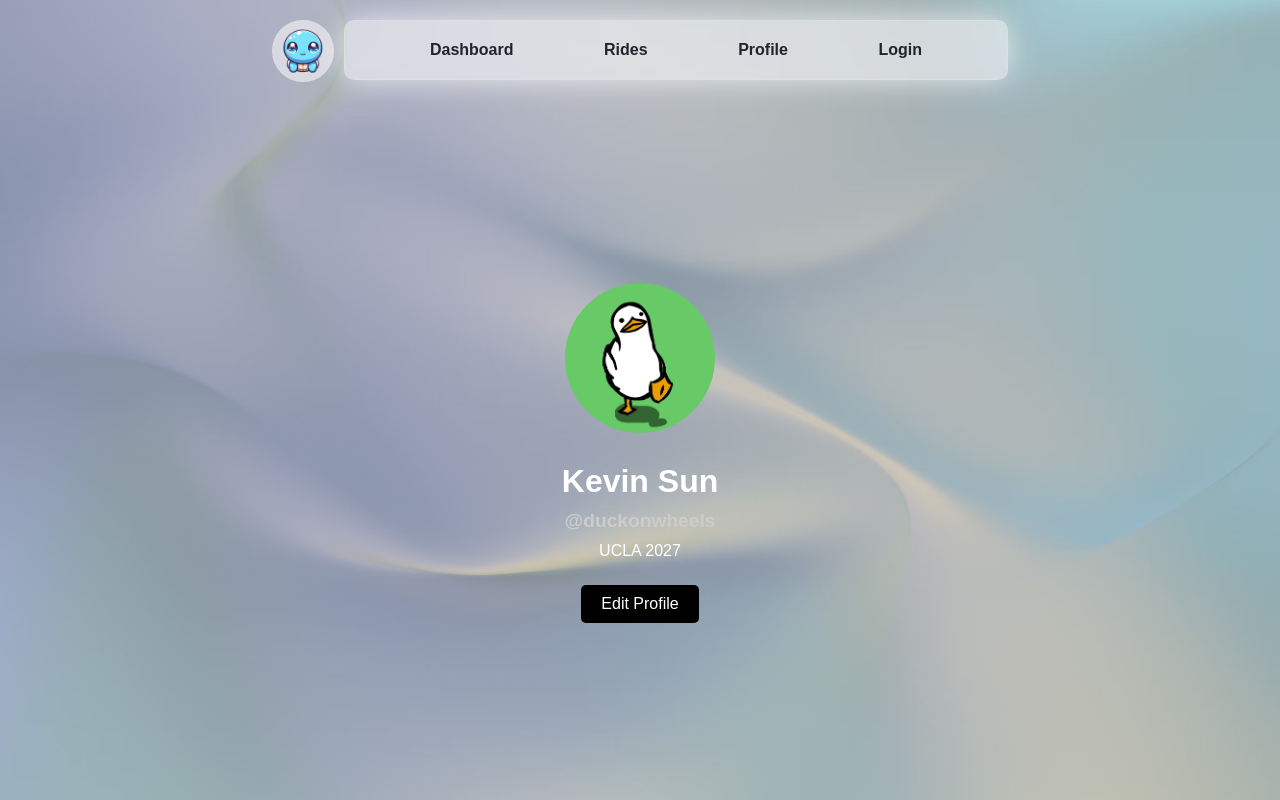
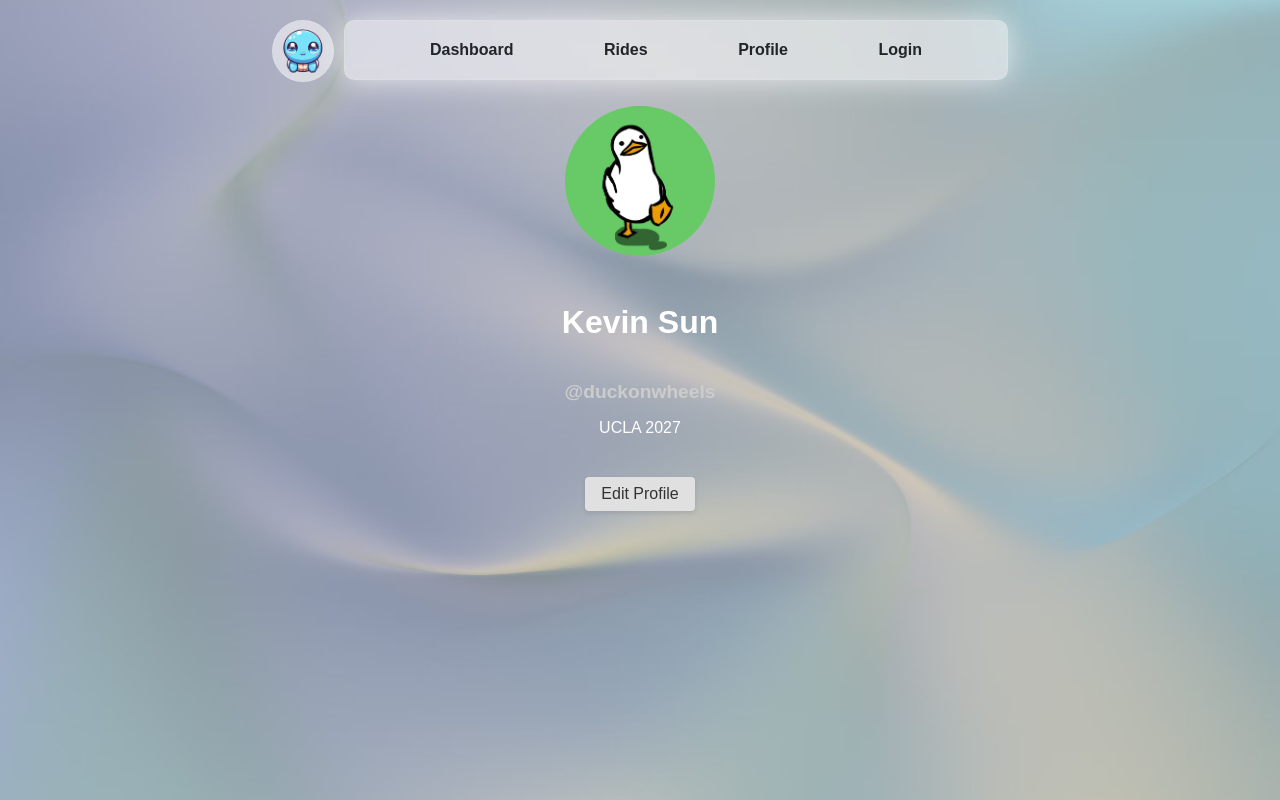
Before and after one commit to smalex-z/squirtle, a Next.js app: page /profile in a window 1280 px wide. Shown: the top 800 px of the page. Built offline with nearby package versions, Linux system fonts and the light colour scheme.

Commit message:
scuffed Profile Page, modal is bad

```diff
--- a/app/profile/modal.tsx
+++ b/app/profile/modal.tsx
@@ -15,9 +15,9 @@ const Modal: React.FC<ModalProps> = ({ isOpen, onClose, userProfile }) => {
     <>
       <div className={styles.overlay} onClick={onClose}></div>
       <div className={styles.modal}>
+        <form className={styles.modalForm}>
         <h2>Account Info</h2>
-        <form className={styles.modalForm}>
-          <label>
+          <label className={styles.item}>
             Name:
             <input type="text" defaultValue={userProfile.name} />
           </label>
--- a/app/profile/profile.module.css
+++ b/app/profile/profile.module.css
@@ -5,7 +5,6 @@
   text-align: center;
   display: flex;
   flex-direction: column;
-  justify-content: center;
   align-items: center;
 }
 
@@ -14,36 +13,40 @@
 }
 
 .profileInfo {
-  margin-top: 20px;
+  margin-top: 1vh;
 }
 
 .profileInfo h1 {
-  margin: 10px 0;
+  margin: 5vh 0;
   font-size: 2em;
 }
 
 .profileInfo h3 {
-  margin: 5px 0;
+  margin: 2vh 0;
   font-size: 1.2em;
   color: #ccc;
 }
 
 .profileInfo p {
-  margin: 10px 0;
+  margin: 2vh 0;
   font-size: 1em;
 }
 
 .profileInfo button {
-  padding: 10px 20px;
-  margin-top: 15px;
+  padding: 1vh 2vh;
+  margin-top: 3vh;
+  margin-bottom: 3vh;
   font-size: 1em;
-  color: #fff;
-  background-color: #000;
   border: none;
-  border-radius: 5px;
+  background-color: #e0e0e0;
+  border-radius: 0.5vh;
   cursor: pointer;
+  box-shadow: 0 2px 5px rgba(0, 0, 0, 0.1);
+  transition: background-color 0.3s, color 0.3s;
+  color: #333;
 }
 
 .profileInfo button:hover {
-  background-color: #333;
+  background-color: #c0c0c0;
+  color: #000;
 }
```
